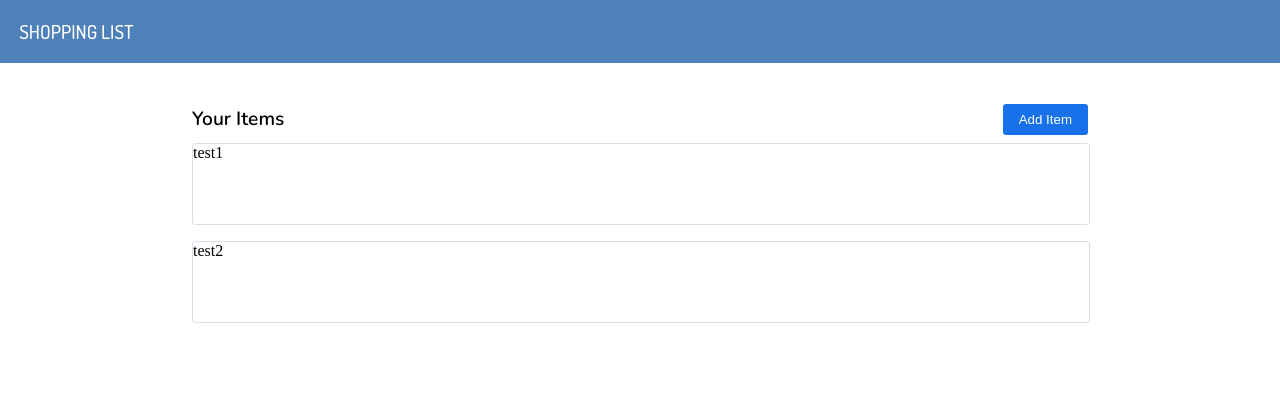
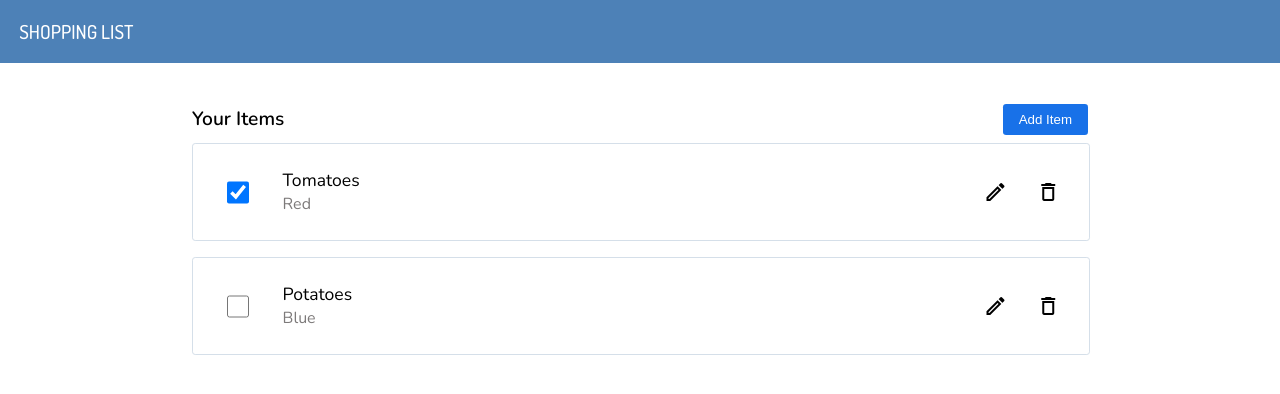
Before and after one commit to ronakh130/Veritone-ShoppingList, a React app: page / in a window 1280 px wide. Built offline with nearby package versions, Linux system fonts and the light colour scheme.

Commit message:
Add basic layout of listItems and styling

```diff
--- a/src/client/components/ListItem.jsx
+++ b/src/client/components/ListItem.jsx
@@ -2,11 +2,65 @@ import React from 'react';
 import styled from '@emotion/styled';
 
 const ItemWrapper = styled.div`
+  display: flex;
+  justify-content: space-between;
   width: 100%;
-  height: 5rem;
+  height: 6rem;
   margin: 1rem 0rem;
   border: 0.1rem solid var(--item-border);
   border-radius: 0.2rem;
+  transition: 200ms;
+
+  &:hover {
+    border: 0.1rem solid var(--button-primary);
+    transition: 200ms;
+  }
+`;
+
+const CheckboxContainer = styled.div`
+  flex: 0 0 10%;
+  display: flex;
+  justify-content: center;
+  align-items: center;
+`;
+
+const Checkbox = styled.input`
+  height: 1.4rem;
+  width: 1.4rem;
+  cursor: pointer;
+`;
+
+const Textbox = styled.div`
+  flex: 1;
+  display: flex;
+  flex-direction: column;
+  justify-content: center;
+
+  p {
+    font-family: 'Nunito', sans-serif;
+  }
+`;
+
+const ItemName = styled.p`
+  font-size: 1.1rem;
+  margin: 0;
+`;
+
+const ItemDesc = styled.p`
+  font-size: 1rem;
+  margin: 0.1rem 0rem;
+  color: var(--item-desc);
+`;
+
+const ControlIcons = styled.div`
+  flex: 0 1 15%;
+  display: flex;
+  justify-content: space-evenly;
+  align-items: center;
+
+  div:hover {
+    cursor: pointer;
+  }
 `;
 
 const ListItem = (props) => {
@@ -14,9 +68,19 @@ const ListItem = (props) => {
 
   return (
     <ItemWrapper>
-      {name}
+      <CheckboxContainer>
+        <Checkbox type='checkbox' checked={isChecked} />
+      </CheckboxContainer>
+      <Textbox>
+        <ItemName>{name}</ItemName>
+        <ItemDesc>{desc}</ItemDesc>
+      </Textbox>
+      <ControlIcons>
+        <div className='material-icons-outlined'>edit</div>
+        <div className='material-icons-outlined'>delete</div>
+      </ControlIcons>
     </ItemWrapper>
-  )
-}
+  );
+};
 
-export default ListItem
+export default ListItem;
--- a/src/client/index.html
+++ b/src/client/index.html
@@ -10,7 +10,7 @@
       href="https://fonts.googleapis.com/css2?family=Dosis:wght@200;300;400;500;600&family=Nunito:ital,wght@0,200;0,300;0,400;0,600;1,200;1,300;1,400;1,600&display=swap"
       rel="stylesheet"
     />
-    <link href="https://fonts.googleapis.com/icon?family=Material+Icons" rel="stylesheet" />
+    <link href="https://fonts.googleapis.com/icon?family=Material+Icons+Outlined" rel="stylesheet" />
     <title>Best Shopping List Ever</title>
   </head>
   <body>
--- a/src/client/index.scss
+++ b/src/client/index.scss
@@ -5,7 +5,12 @@ html, body, #root {
 
   --header: #4d81b7;
   --menu-border: #87898c;
+
+  --checkbox-border: #C6C6C6;
+  --checkbox-filled: #4D81B7;
+
   --item-border: #D5DFE9;
+  --item-desc: #7D7A7A;
 
   --button-primary: #1871e8;
   --button-primary-hover: #1265d0;
--- a/src/client/redux/listSlice.js
+++ b/src/client/redux/listSlice.js
@@ -3,13 +3,13 @@ import { createSlice } from '@reduxjs/toolkit';
 const initialState = {
   shoppingList: [
     {
-      name: 'test1',
-      desc: 'desc1',
+      name: 'Tomatoes',
+      desc: 'Red',
       isChecked: true,
     },
     {
-      name: 'test2',
-      desc: 'desc2',
+      name: 'Potatoes',
+      desc: 'Blue',
       isChecked: false,
     },
   ],
```
